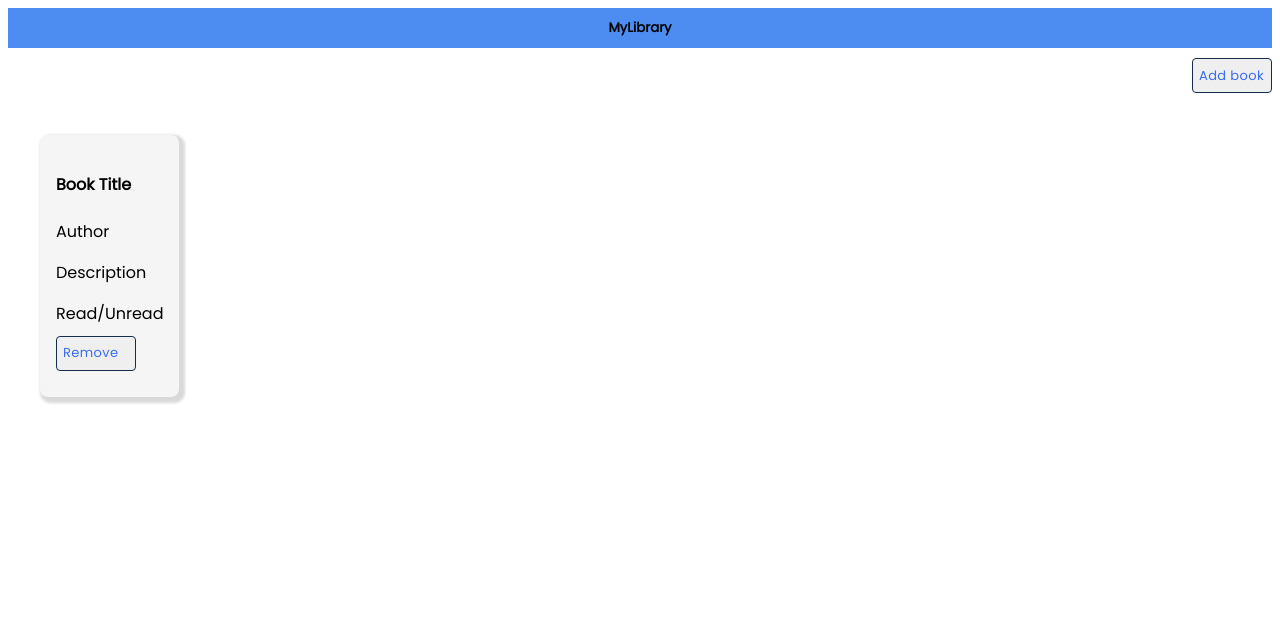
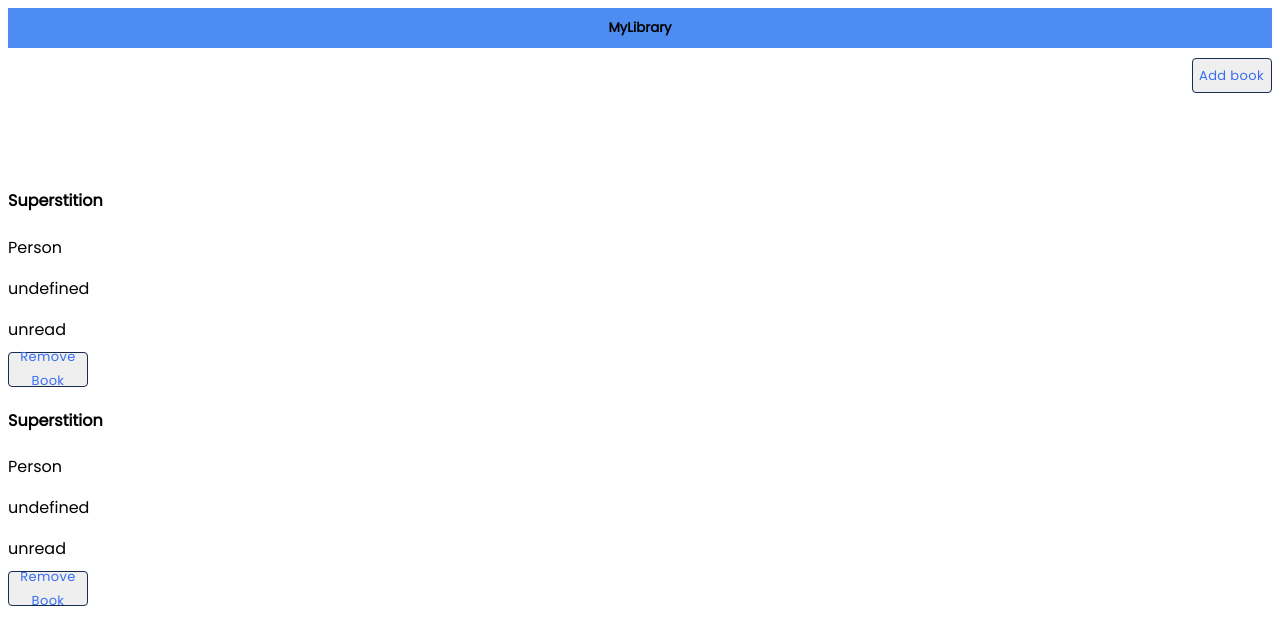
Before and after one commit to KelynPNjeri/Library-1, a plain HTML site: page index.html in a window 1280 px wide. Drawn offline with Linux system fonts and the light colour scheme.

Commit message:
Add script to index page and it display the default values in array

```diff
--- a/assets/js/library.js
+++ b/assets/js/library.js
@@ -16,5 +16,35 @@ function addBookToLibrary() {
     myLibrary.push(item2);
 
 }
-addBookToLibrary();
-console.log(myLibrary.length);
+
+
+for (let i = 0; i < myLibrary.length; i++){
+    let book = document.createElement('div');
+    book.class = 'book';
+
+    let booktitle = document.createElement('h4');
+    booktitle.textContent = `${myLibrary[i].title}`;
+    book.appendChild(booktitle);
+
+    let bookauthor = document.createElement('p');
+    bookauthor.textContent = `${myLibrary[i].author}`;
+    book.appendChild(bookauthor);
+
+    let description = document.createElement('p');
+    description.textContent = `${myLibrary[i].desciption}`;
+    book.appendChild(description);
+
+    let bookactions = document.createElement('div');
+    bookactions.className = 'book-detail';
+    book.appendChild(bookactions);
+
+    let read = document.createElement('div');
+    read.className = 'stat';
+    read.textContent = `${myLibrary[i].status}`;
+    bookactions.appendChild(read);
+
+    let button = document.createElement('button');
+    button.textContent = 'Remove Book';
+    button.className = 'remove-book';
+    bookactions.appendChild(button);
+}
--- a/index.html
+++ b/index.html
@@ -1,11 +1,13 @@
 <!DOCTYPE html>
 <html lang="en">
+
 <head>
     <meta charset="UTF-8">
     <link rel="stylesheet" href="assets/css/style.css">
     <meta name="viewport" content="width=device-width, initial-scale=1.0">
     <title>MyLibrary</title>
 </head>
+
 <body>
     <header>
         <nav class="navbar">
@@ -15,18 +17,69 @@
     <div class="add-book">
         <button class="new-book">Add book</button>
     </div>
-    <main class="books-display">
+    <main class="books-display" id="target">
+        <script>
+            let myLibrary = [];
 
-        <div class="book">
-            <h4>Book Title</h4>
-            <p>Author</p>
-            <p>Description</p>
-            <div class="book-detail">
-                <div class="stat">Read/Unread</div>
-                <button class="remove-book">Remove</button>
-            </div>
-        </div>
+function Book(title,author,isbn,description,pages,status) {
+    this.title = title;
+    this.author = author;
+    this.isbn = isbn;
+    this.description = description;
+    this.pages = pages
+    this.status = status
+}
+
+function addBookToLibrary() {
+    let item = new Book("Superstition","Person",12345,"Somenice description",345,"unread");
+    let item2 = new Book("Superstition","Person",12345,"Somenice description",345,"unread");
+    myLibrary.push(item)
+    myLibrary.push(item2);
+
+}
+addBookToLibrary();
+
+for (let i = 0; i < myLibrary.length; i++){
+    let book = document.createElement('div');
+    book.class = 'book';
+
+    let booktitle = document.createElement('h4');
+    booktitle.textContent = `${myLibrary[i].title}`;
+    book.appendChild(booktitle);
+
+    let bookauthor = document.createElement('p');
+    bookauthor.textContent = `${myLibrary[i].author}`;
+    book.appendChild(bookauthor);
+
+    let description = document.createElement('p');
+    description.textContent = `${myLibrary[i].desciption}`;
+    book.appendChild(description);
+
+    let bookactions = document.createElement('div');
+    bookactions.className = 'book-detail';
+    book.appendChild(bookactions);
+
+    let read = document.createElement('div');
+    read.className = 'stat';
+    read.textContent = `${myLibrary[i].status}`;
+    bookactions.appendChild(read);
+
+    let button = document.createElement('button');
+    button.textContent = 'Remove Book';
+    button.className = 'remove-book';
+    bookactions.appendChild(button);
+
+    document.body.appendChild(book);
+}
+
+
+
+
+            // add div to the document
+
+        </script>
     </main>
 </body>
-<script src="assets/js/library.js"></script>
+
+
 </html>
```
